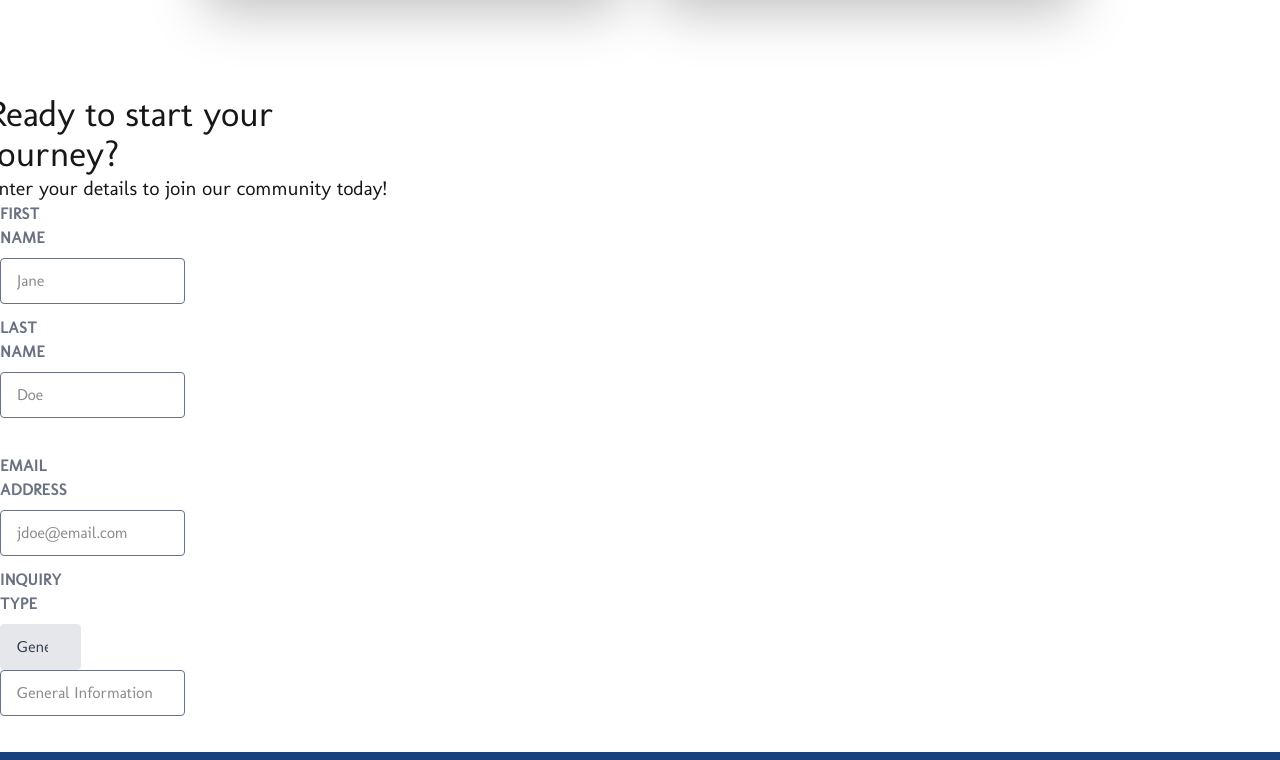
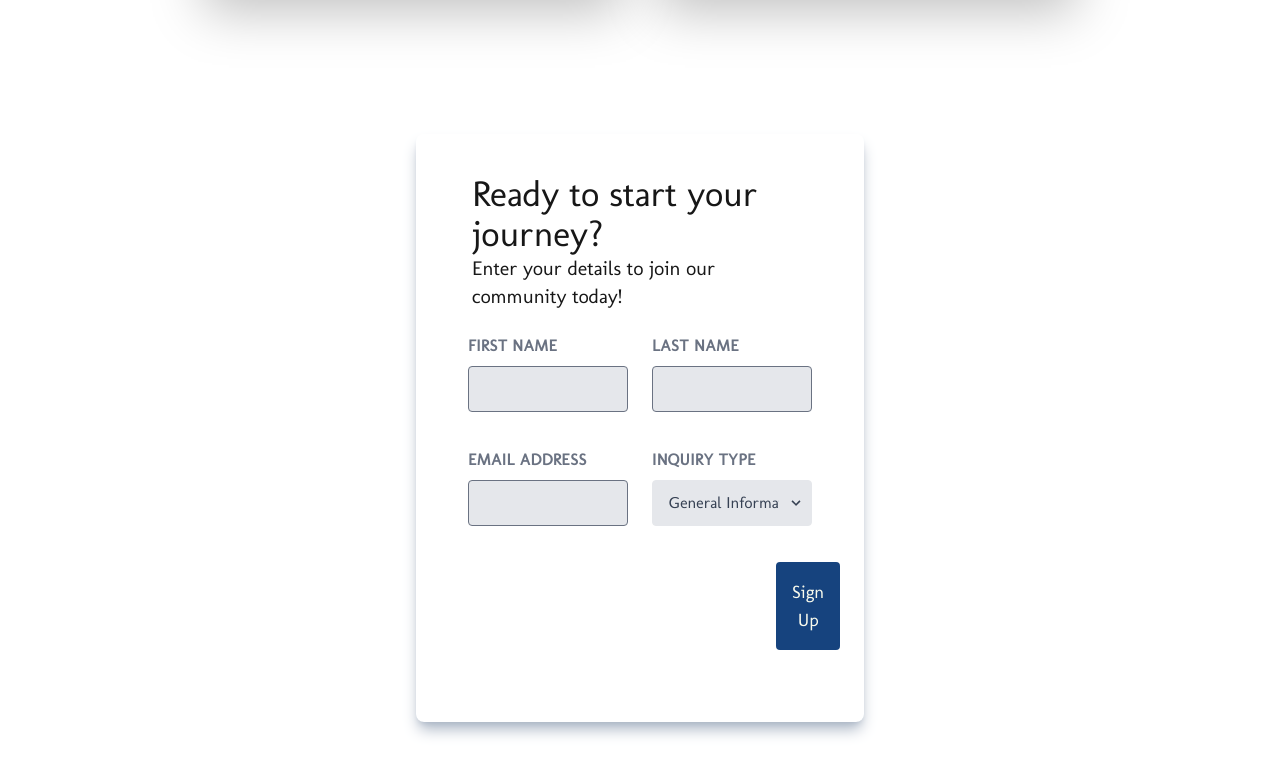
Before and after one commit to snugcoder/carenestpartnersinc, a Next.js app in the folder carenestpartners/: page / in a window 1280 px wide. Shown: the part 1860-2620 px from the top of the page. Built offline with nearby package versions, Linux system fonts and the light colour scheme; a web font is replaced by a local one.

Commit message:
updating homepage

```diff
--- a/carenestpartners/src/app/components/InfoForm.jsx
+++ b/carenestpartners/src/app/components/InfoForm.jsx
@@ -1,56 +1,65 @@
-export const InfoForm = () => {
+"use client";
+
+export default function InfoForm (){
+  function handleSubmit(e){
+    e.preventDefault();
+    const form = e.target;
+    const formData = new FormData(form);
+    fetch('database-api', {method: form.method, body: formData });
+  }
   return (
     <>
-      <form className="w-full max-w-sm">
-        <div className="flex flex-wrap -mx-3 mb-6">
+      {/* form styling from tailwind documentation: https://v1.tailwindcss.com/components/forms */}
+        <div className="shadow-lg shadow-[#aab5c4] max-w-md rounded-lg px-14 py-10 my-10 mx-auto">
+        <form className=" mb-4 w-full max-w-sm"  method="post" onSubmit={handleSubmit}>
           <h2 className="card-title text-4xl">Ready to start your journey?</h2>
           <h3 className="text-xl">Enter your details to join our community today!</h3>
-          <br />
 
-          <div className="form flex flex-col">
-            <div>
+          <br/>
+          <div className="flex flex-wrap -mx-4 mb-8 gap-y-6">
             <div className="w-full md:w-1/2 px-3 mb-6 md:mb-0">
               <label className="block uppercase tracking-wide text-s text-gray-500 font-bold mb-2">
                 First Name
               </label>
-                <input className="appearance-none block-w-full   border border-gray-500 rounded py-3 px-4 mb-3 leading-tight focus:outline-none focus:bg-whitebg-gray-200" placeholder="Jane" />
+              <input className="appearance-none block w-full   border border-gray-500 rounded py-3 px-4 mb-3 leading-tight focus:outline-1 focus:bg-white bg-gray-200"/>
             </div>
 
-              <div className="w-full md:w-1/2 px-3">
+            <div className="w-full md:w-1/2 px-3 mb-6 md:mb-0">
               <label className="block uppercase tracking-wide text-s text-gray-500 font-bold mb-2">
                 Last Name
               </label>
-                <input className="appearance-none block-w-full   border border-gray-500 rounded py-3 px-4 mb-3 leading-tight focus:outline-none focus:bg-whitebg-gray-200" placeholder="Doe" />
+              <input className="appearance-none block not-first:w-full   border border-gray-500 rounded py-3 px-4 mb-3 leading-tight focus:outline-1 focus:bg-white bg-gray-200" />
             </div>
-            </div>
-            <br />
-            <div>
-              <div>
-                <div className="w-full md:w-1/2 px-3">
+
+            <div className="w-full md:w-1/2 px-3 mb-6 md:mb-0">
               <label className="block uppercase tracking-wide text-s text-gray-500 font-bold mb-2">
                 email address
               </label>
-                  <input className="appearance-none block-w-full   border border-gray-500 rounded py-3 px-4 mb-3 leading-tight focus:outline-none focus:bg-whitebg-gray-200" placeholder="jdoe@email.com" />
+              <input className="appearance-none block w-full   border border-gray-500 rounded py-3 px-4 mb-3 leading-tight focus:outline-1 focus:bg-white bg-gray-200"/>
             </div>
             <div className="w-full md:w-1/2 px-3 mb-6 md:mb-0">
               <label className="block uppercase tracking-wide text-s text-gray-500 font-bold mb-2" htmlFor="form-select">
                 inquiry type
               </label>
-                  <div class="relative">
+              <div className="relative">
                 <select id="form-select" className="form-select block appearance-none w-full bg-gray-200 border border-gray-200 text-gray-700 py-3 px-4 pr-8 rounded leading-tight focus:outline-none focus:bg-white focus:border-gray-500">
                   <option value={"General Information"}>General Information</option>
                   <option value={"Special Inquiry"}>Special Inquiry</option>
-                      <option value={"Open House Visit"}>Oppen House Visit</option>
+                  <option value={"Open House Visit"}>Open House Visit</option>
                 </select>
-                    </div>
-                    <input className="appearance-none block-w-full   border border-gray-500 rounded py-3 px-4 mb-3 leading-tight focus:outline-none focus:bg-whitebg-gray-200" placeholder="General Information" />
+                <div className="pointer-events-none absolute inset-y-0 right-0 flex items-center px-2 text-gray-700">
+                  <svg className="fill-current h-4 w-4" xmlns="http://www.w3.org/2000/svg" viewBox="0 0 20 20"><path d="M9.293 12.95l.707.707L15.657 8l-1.414-1.414L10 10.828 5.757 6.586 4.343 8z" /></svg>
                 </div>
               </div>
             </div>
-              {/* email + inquiry dropdown?  */}
+            <div className="w-full ml-80">
+              <button className="flex-shrink-1 bg-[#16437E] hover:bg-[#0f3566] border-[#16437E] hover:border-[#0f3566] text-lg border-4 text-[#F9FBED] py-3 px-3 rounded" type="submit">
+                Sign Up
+              </button>
             </div>
           </div>
         </form>
+        </div>
     </>
   );
 };
--- a/carenestpartners/src/app/components/IntroBanner.jsx
+++ b/carenestpartners/src/app/components/IntroBanner.jsx
@@ -33,7 +33,7 @@ export default function IntroBanner() {
             <div className="hero-overlay bg-black/50"></div>
             {/* <div className="hero-content text-neutral-content text-center"> */}
 
-            <div className="absolute bottom-6 left-6 right-6 z-20 flex flex-col sm:flex-row justify-between items start sm:items-end gap-6">
+            <div className="absolute bottom-6 left-6 right-6 z-20 flex flex-col sm:flex-row justify-between items start sm:items-end gap-6 ">
                 <div className="max-w-4xl">
 
                     <h1 className="mb-5 text-6xl font-bold leading-tight text-white">Empowering Nurses. Elevating Care.</h1>
@@ -41,6 +41,7 @@ export default function IntroBanner() {
                         Thoughtful staffing solutions that put people first; care begins with those who give it.
                     </p>
 
+                    {/* add links here */}
                     </div>
                     <div className="flex flex-col right-6  sm:flex-row gap-4">
                     <button className="btn btn-primary text-white w-full sm:w-auto">Join Our Network</button>
--- a/carenestpartners/src/app/components/Motivation.jsx
+++ b/carenestpartners/src/app/components/Motivation.jsx
@@ -10,45 +10,12 @@ export const Motivation = () => {
               <span className="text-primary">Thrive where you belong.</span>
             </h2>
 
-            {/* Logo
-          <div className="flex justify-center py-8">
-            <Image
-              src="/images/carenestpartnerslogo.png"
-              alt="Carenest Partners"
-              className="h-16 w-16 opacity-80"
-              width={50}
-              height={50}
-            />
-          </div>
-
-          // Testimmonial
-          <blockquote className="text-xl lg:text-2xl text-foreground font-medium max-w-2xl mx-auto">
-            "We love carenest because of the guarantee of proper care"
-          </blockquote> */}
-
-
-              {/* <div className="pt-8">
-              <div className="healthcare-card card max-w-md mx-auto text-center bg-card rounded-xl shadow-2xl p-6">
-                <figure>
-                  <img src="images/nurse_laptop_ai.webp" alt="nurse on laptop"/>
-                </figure>
-                <div className="card-overlay"></div>
-                <p className="text-muted-foreground mb-6">
-                  Join thousands of healthcare professionals who trust Carenest with their careers.
-                </p>
-                <div className="space-y-3">
-                  <button className="btn-healthcare-primary px-5 py-3 rounded-lg font-medium mx-auto">
-                    Join as Healthcare Professional
-                  </button>
-                </div>
-              </div>
-            </div> */}
             <div className="flex flex-row gap-4">
               <div className="pt-8">
                 <div className="healthcare-card relative max-w-md max-h-60 mx-auto text-center rounded-xl shadow-2xl overflow-hidden">
                   {/* Image fills the entire card */}
                   <img
-                    src="images/nurse_laptop_ai.webp"
+                    src="images/ai_d_banner.jpeg"
                     alt="nurse on laptop"
                     className="w-full h-full object-cover"
                   />
--- a/carenestpartners/src/app/components/Navbar.jsx
+++ b/carenestpartners/src/app/components/Navbar.jsx
@@ -18,7 +18,7 @@ export default function Navbar() {
   return (
     <nav
       className={`sticky top-0 z-50 transition-colors duration-300 ${
-        isSticky ? "bg-[#f7f7f7] shadow-md" : "bg-transparent"
+        isSticky ? "bg-white shadow-md" : "bg-transparent"
       }`}
     >
       <div className="container mx-auto flex items-center justify-between p-4 ">
--- a/carenestpartners/src/app/globals.css
+++ b/carenestpartners/src/app/globals.css
@@ -16,7 +16,7 @@
 
 }
 
-@media (prefers-color-scheme: dark) {
+/* @media (prefers-color-scheme: dark) {
   :root {
     --background: #0a0a0a;
     --foreground: #ededed;
@@ -24,7 +24,7 @@
     --primary: #D8E594;
     --teritary: #F9FBED;
   }
-}
+} */
 
 body {
   background: var(--background);
--- a/carenestpartners/src/app/page.js
+++ b/carenestpartners/src/app/page.js
@@ -3,7 +3,7 @@ import IntroBanner from "./components/IntroBanner";
 import { Motivation } from "./components/Motivation";
 import { Marquee } from "./components/Marquee";
 import { FeaturesSection } from "./components/Features";
-import { InfoForm } from "./components/InfoForm";
+import  InfoForm  from "./components/InfoForm";
 
 export default function HomePage() {
     return (
--- a/carenestpartners/tailwind.config.js
+++ b/carenestpartners/tailwind.config.js
@@ -12,6 +12,13 @@ module.exports = {
           '100%': { transform: 'translateX(-50%)' },
         },
       },
+      colors: {
+        text: '#120409',
+        background: '#f4f5ff',
+        primary: '#1f3883',
+        secondary: '#ab65a2',
+        accent: '#c4d399',
+      },
     },
   },
   plugins: [],
```
Also changed, not shown: carenestpartners/public/images/ai_d_banner.jpeg (added). Lines whose indentation alone changed are shown as unchanged.
